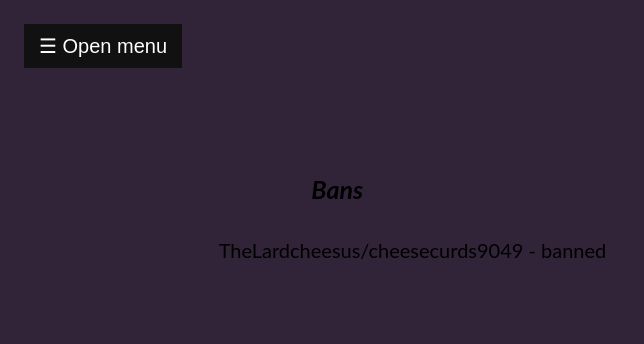
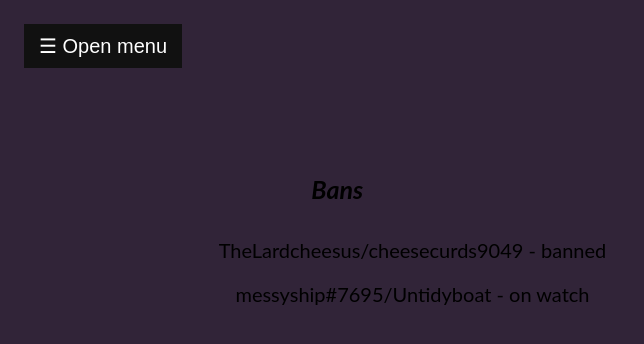
Before and after one commit to TheBlackSplitYt/theblacksplityt.github.io, a plain HTML site: page ban/bans.html in a window 1280 px wide. Shown: the whole page, without its empty margins (0-644 px from the left). Drawn offline with Linux system fonts and the light colour scheme.

Commit message:
Update bans.html

```diff
--- a/ban/bans.html
+++ b/ban/bans.html
@@ -132,7 +132,7 @@ function closeNav() {
         <br>
         <h4 class="center"> Bans </h1>
         <p style="text-align:center;" class="center_text"> TheLardcheesus/cheesecurds9049 - banned </p>
-        <p style="text-align:center;" class="center_text2">   </p>
+        <p style="text-align:center;" class="center_text2"> messyship#7695/Untidyboat - on watch  </p>
         <p style="text-align:center;" class="center_text3">   </p>
         <p style="text-align:center;" class="center_text4">  </p>
 
```
